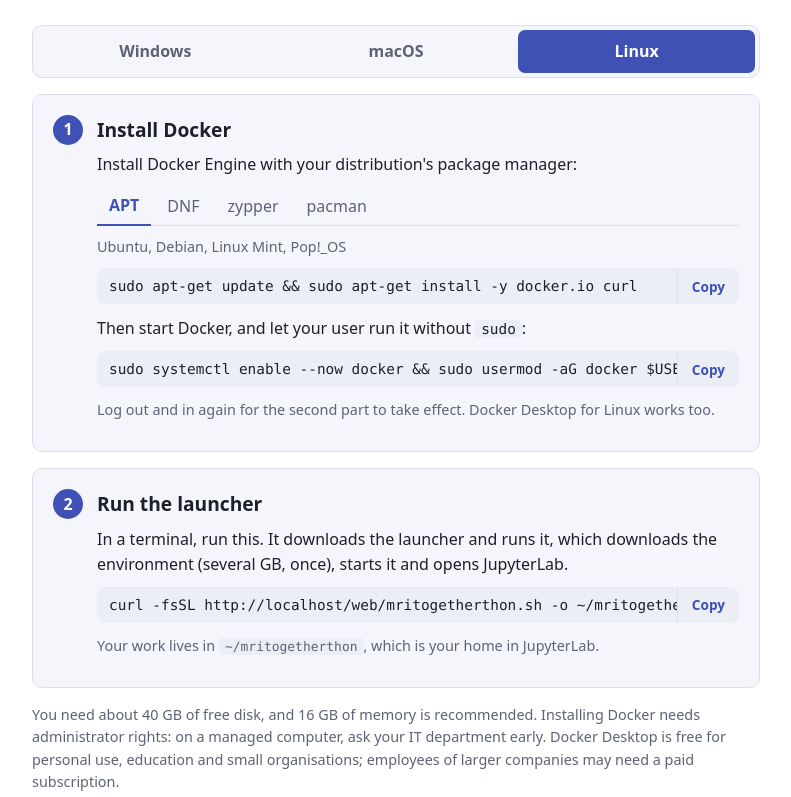
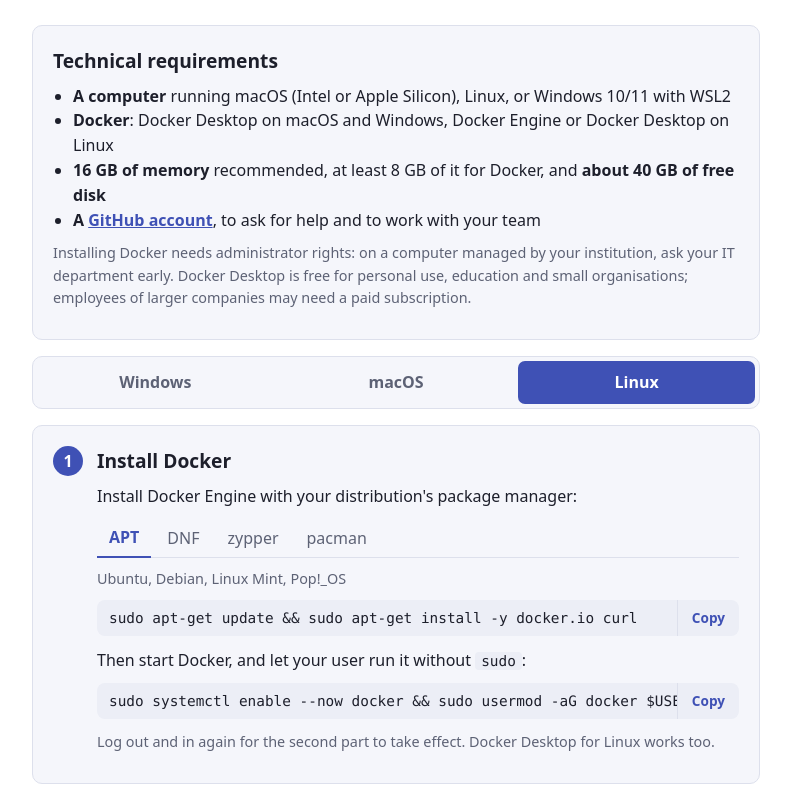
Before and after one commit to mcencini/mritogetherthon, a plain HTML site: page web/index.html in a window 1280 px wide. Shown: the part 150-947 px from the top of the page, without its empty margins (244-1035 px from the left). Drawn offline with Linux system fonts and the light colour scheme; no server answers.

Commit message:
Give the hub page a technical requirements section
Co-Authored-By: Claude Opus 5.5 <noreply@anthropic.com>
Claude-Session: https://claude.ai/code/session_01MFB6QQ6BLm9xBYqZWySvYX

```diff
--- a/web/index.html
+++ b/web/index.html
@@ -132,6 +132,19 @@ code {
     environment on your own computer: JupyterLab with Python and Julia, and a shell. Set it up
     <strong>before 23 November</strong> and join an install session if anything fails.</p>
 
+  <section id="requirements">
+    <h2>Technical requirements</h2>
+    <ul>
+      <li><strong>A computer</strong> running macOS (Intel or Apple Silicon), Linux, or Windows 10/11 with WSL2</li>
+      <li><strong>Docker</strong>: Docker Desktop on macOS and Windows, Docker Engine or Docker Desktop on Linux</li>
+      <li><strong>16 GB of memory</strong> recommended, at least 8 GB of it for Docker, and <strong>about 40 GB of free disk</strong></li>
+      <li><strong>A <a href="https://github.com/signup">GitHub account</a></strong>, to ask for help and to work with your team</li>
+    </ul>
+    <p class="small">Installing Docker needs administrator rights: on a computer managed by your
+      institution, ask your IT department early. Docker Desktop is free for personal use, education
+      and small organisations; employees of larger companies may need a paid subscription.</p>
+  </section>
+
   <div class="tabs" role="tablist" aria-label="Your computer">
     <button role="tab" id="tab-windows" aria-controls="panel-windows" data-platform="windows">Windows</button>
     <button role="tab" id="tab-macos" aria-controls="panel-macos" data-platform="macos">macOS</button>
@@ -243,11 +256,6 @@ code {
       </div>
     </section>
   </div>
-
-  <p class="small note">You need about 40 GB of free disk, and 16 GB of memory is recommended.
-    Installing Docker needs administrator rights: on a managed computer, ask your IT department early.
-    Docker Desktop is free for personal use, education and small organisations; employees of larger
-    companies may need a paid subscription.</p>
 
   <section class="step">
     <div class="num">3</div>
```
